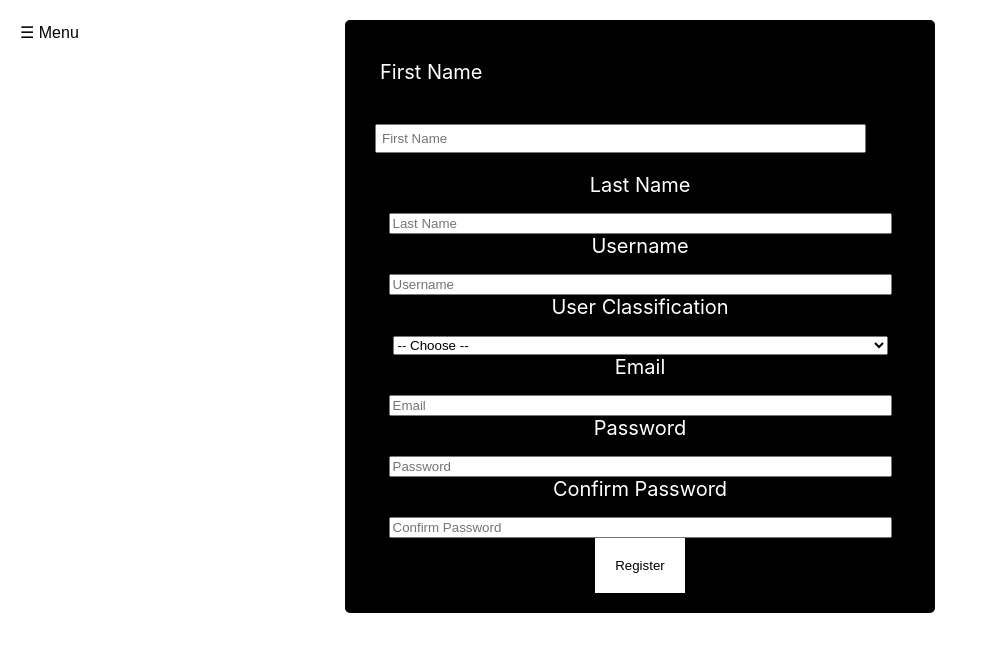
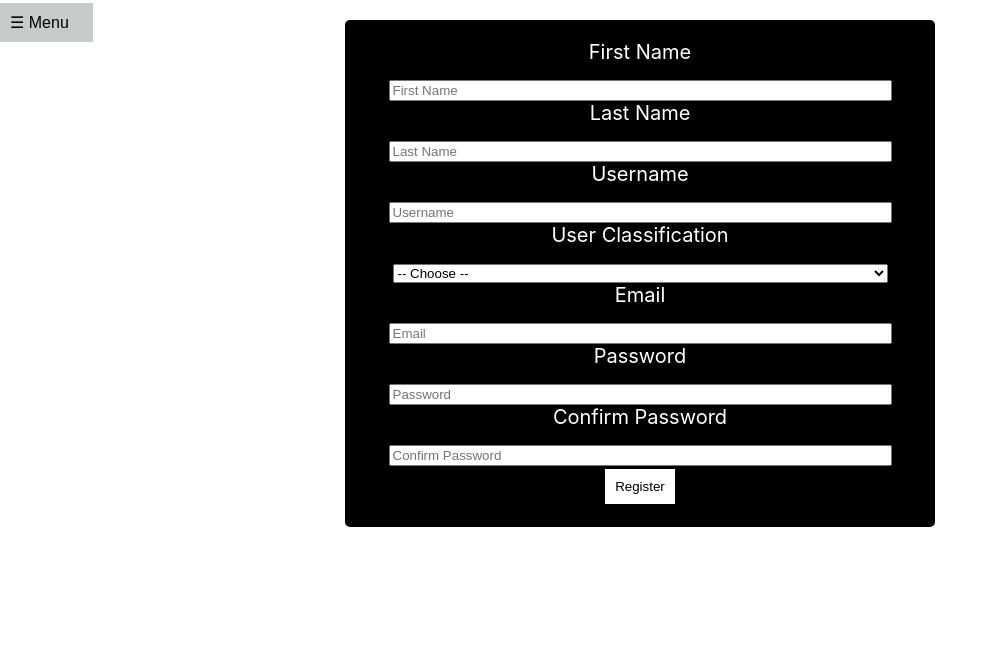
Before and after one commit to joshbernsteint/team11-scrumptious_7, a React (Create React App) app: page /register in a window 1280 px wide. Shown: the top 652 px of the page, without its empty margins (0-998 px from the left). Built offline with nearby package versions, Linux system fonts and the light colour scheme.

Commit message:
fixed merge conflicts

```diff
--- a/src/App.css
+++ b/src/App.css
@@ -80,6 +80,7 @@
   z-index: 26;
   border-style: none;
   padding-right: 24px;
+  background-color: rgb(198, 203, 203);
 }
 
 .navigation {
@@ -87,7 +88,7 @@
   margin: 0px;
   left: 0;
   background-color: rgb(198, 203, 203);
-  padding-top: 30px;
+  padding-top: 40px;
   padding-right: 30px;
   padding-bottom: 100px;
 }
@@ -101,7 +102,6 @@
 .navigation li {
   padding-top: 7px;
 }
-
 
 .message {
   color: rgb(45, 50, 54);
@@ -123,6 +123,68 @@
   top: 0;
 }
 
+#completedTasks {
+  list-style: none;
+  align-items: left;
+
+}
 #completedTasks button {
   margin-left: 15px;
 }
+.form{
+  background-color: rgb(0, 0, 0);
+  border-radius: 5px;
+  width: 550px;
+  margin: 20px auto;
+  padding: 20px;
+  /* height: 600px; */
+}
+
+.form-body{
+  text-align: left;
+  padding: 20px 10px;
+}
+
+.form-body > *{
+  padding: 5px;
+}
+
+.error{
+  font-size: 15px;
+  color: red;
+}
+
+.label{
+  color: white;
+  font-size: 20px
+}
+
+.input{
+  width: 90%;
+}
+
+.footer{
+  text-align: center;
+}
+
+button {
+border: solid;
+background-color: white;
+padding: 10px;
+cursor: pointer;
+}
+
+.link-button {
+background: none;
+color: white;
+text-decoration: underline;
+}
+
+.h1-signIn {
+  color:rgb(198, 203, 203)
+}
+
+.card-btn {
+  border: none;
+  background-color:rgb(198, 203, 203);
+}
--- a/src/components/Navigation.js
+++ b/src/components/Navigation.js
@@ -24,6 +24,11 @@ const Navigation = () => {
             Register
           </NavLink>
         </li>
+        <li>
+          <NavLink to='/login'>
+            Login
+          </NavLink>
+        </li>
       </ul>
     </nav>
   );
--- a/src/components/TaskStatus.js
+++ b/src/components/TaskStatus.js
@@ -48,7 +48,7 @@ function TaskStatus() {
               </CardContent>
             </CardActionArea>
             <CardActions>
-              <button
+              <button className="card-btn"
                 onClick={() => {
                   if (task.id) handleClick(task.id);
                 }}
--- a/src/components/loginForm.jsx
+++ b/src/components/loginForm.jsx
@@ -1,7 +1,7 @@
 import React, {useState} from 'react';
-import './style.css'
 import {auth} from '../firebase';
 import {signInWithEmailAndPassword} from "firebase/auth"
+import '../App.css'
 
 //used youtube video https://www.youtube.com/watch?v=Vv_Oi7zPPTw
 
@@ -23,7 +23,7 @@ export default function Login (props) {
         <div className='login-container'>
             <form className='form' onSubmit={signIn}>
                 <div className='form-body'>
-                    <h1>Sign In</h1>
+                    <h1 className='h1-signIn'>Sign In</h1>
                     <input
                         type='email'
                         placeholder="Enter your Email"
@@ -39,7 +39,7 @@ export default function Login (props) {
                     <button type="submit">Sign In</button>
                 </div>
             </form>
-            <button className="link-button">Not already a user? Register an account here.</button>
+            <a href="/register">Not already a user? Register an account here.</a>
         </div>
     );
 };
--- a/src/components/registerForm.js
+++ b/src/components/registerForm.js
@@ -1,6 +1,5 @@
 import React, {useState} from 'react';
-import './style.css'
-
+import '../App.css'
 import {user_database} from '../firebase'
 import {ref,push,child,update} from "firebase/database";
 
@@ -223,7 +222,7 @@ export default function RegisterForm() {
     return (
         <div className='register-container'>
             <form onSubmit={handleRegister} className="form">
-                <div className='form-body'>
+                <div>
                     <label className='label'>First Name</label>
                     <p className='error'>{errors.firstName}</p>
                     <input
--- a/src/components/style.css
+++ /dev/null
@@ -1,48 +0,0 @@
-.form{
-    background-color: rgb(0, 0, 0);
-    border-radius: 5px;
-    width: 550px;
-    margin: 20px auto;
-    padding: 20px;
-    /* height: 600px; */
-}
-
-.form-body{
-    text-align: left;
-    padding: 20px 10px;
-}
-
-.form-body > *{
-    padding: 5px;
-}
-
-.error{
-    font-size: 15px;
-    color: red;
-}
-
-.label{
-    color: white;
-    font-size: 20px
-}
-
-.input{
-    width: 90%;
-}
-
-.footer{
-    text-align: center;
-}
-
-button {
-  border: none;
-  background-color: white;
-  padding: 20px;
-  cursor: pointer;
-}
-
-.link-button {
-  background: none;
-  color: white;
-  text-decoration: underline;
-}
```
